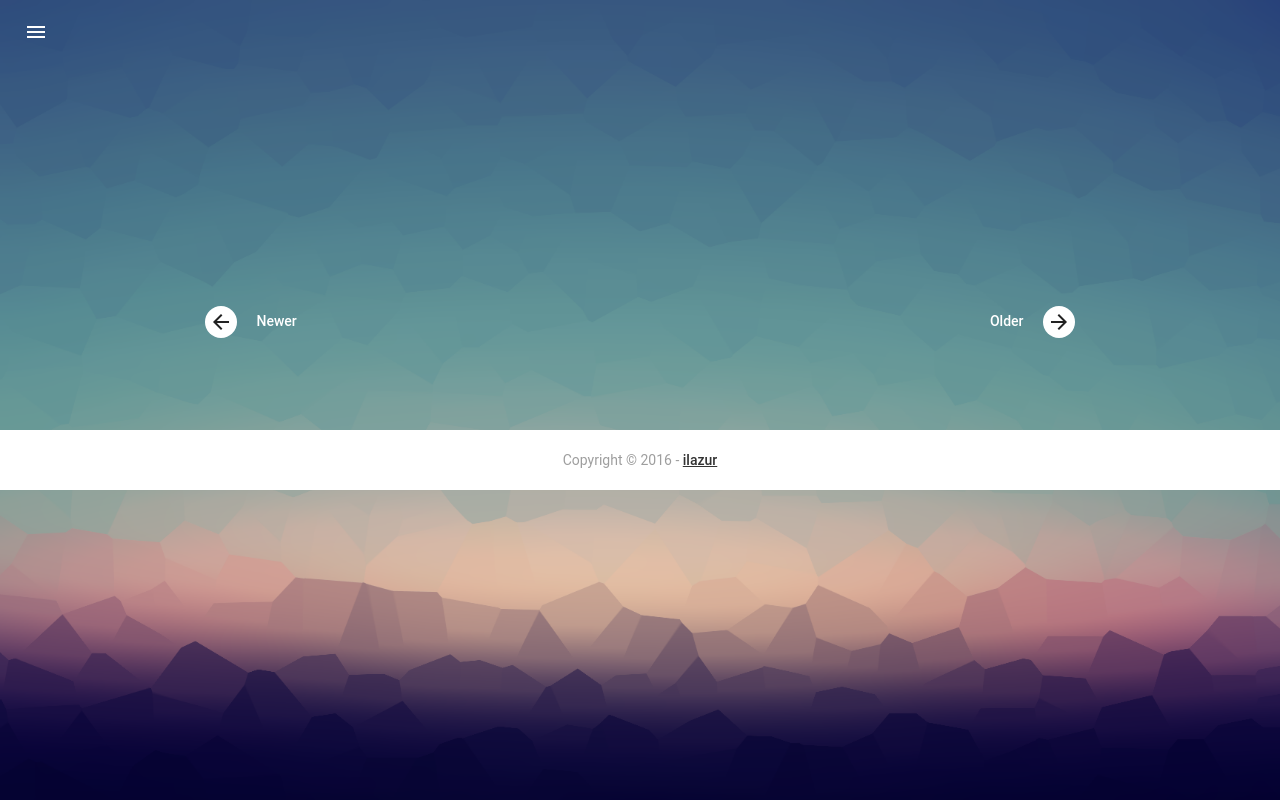
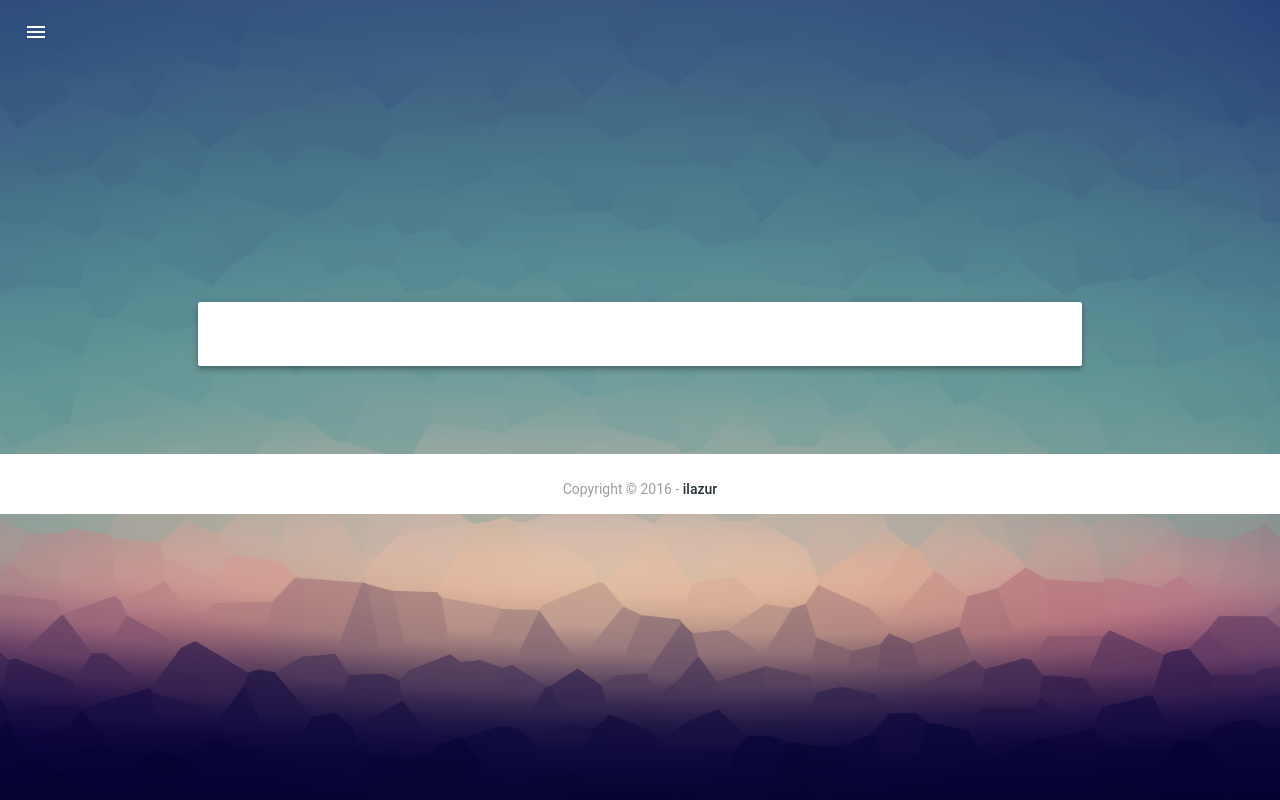
Before and after one commit to Jonwing/Feiton, a Django app: page /articles/archieve?tag=000 in a window 1280 px wide. Run offline with Django 3.2, Linux system fonts and the light colour scheme; tables that the repository leaves empty hold one stand-in row (values such as "Sample post"); parts of the project's set-up code (start-up, migrations or seed data) failed here and were passed over; some libraries are stand-ins or nearby versions.

Commit message:
frontend changed

```diff
--- a/Feiton/Feiton/blog/models.py
+++ b/Feiton/Feiton/blog/models.py
@@ -25,6 +25,7 @@ class Author(models.Model):
 
 class Tag(models.Model):
     name = models.CharField(u"标签", max_length=30, unique=True)
+    code = models.CharField(u'code', max_length=32, unique=True)
     create_time = models.DateTimeField(auto_now_add=True)
 
     class Meta:
@@ -37,6 +38,7 @@ class Tag(models.Model):
 
 class Category(models.Model):
     name = models.CharField(u"分类", max_length=50, unique=True)
+    code = models.CharField(u'code', max_length=32, unique=True)
     create_time = models.DateTimeField(auto_now_add=True)
 
     class Meta:
@@ -57,6 +59,7 @@ class Article(models.Model):
     catagory = models.ForeignKey(Category)
     tags = models.ManyToManyField(Tag)
     content = RichTextUploadingField()
+    shorttext = models.CharField(u'短描述', max_length=256, blank=True)
     slug = models.SlugField(max_length=128, default=u'detail')
 
     class Meta:
--- a/Feiton/Feiton/blog/templates/articles.html
+++ b/Feiton/Feiton/blog/templates/articles.html
@@ -3,45 +3,63 @@
 {% load humanize blog_support %}
 
 {% block content %}
-<div class="blog__posts mdl-grid">
-{% for article in articles %}
-           <div class="mdl-card image-card mdl-cell mdl-cell--12-col">
-             <div class="mdl-color-text--grey-700 mdl-card__supporting-text meta" >
-              <h3 style="font-size: 22px"><a href="{% url "article_detail" article.id article.slug %}">{{ article.caption }}</a></h3>
+<div class="mdl-grid blog__posts">
+{% for obj in articles %}
+  <div class="mdl-cell mdl-cell--12-col mdl-card mdl-shadow--4dp">
+    {% if obj.catagory.code == 'text' %}
+      <div class="mdl-card__title">
+        <h2 class="mdl-card__title-text"><a href="{% url "article_detail" obj.id obj.slug %}"> {{ obj.caption }} </a></h2>
       </div>
-            <hr>
-            <div class="mdl-color-text--grey-600 mdl-card__supporting-text">
+      <div class="mdl-card__supporting-text">
         {% autoescape off %}
-                {{ article.content|abstract }}
+          {{ obj.content|abstract }}
         {% endautoescape %}
       </div>
-            <div class="mdl-card__supporting-text meta mdl-color-text--grey-600">
-               <div class="mdl-layout-spacer"></div>
-              <div>
-                <span style="padding-right: 12px">{{ article.update_time|naturaltime }}</span>
+      <hr class="separate">
+      <div class="mdl-card__actions card-meta">
+      {% for tag in obj.tags.all %}
+        <button class="mdl-button mdl-js-button mdl-js-ripple-effect tag-button"> {{ tag.name }} </button>
+      {% endfor %}
+<!--         <button class="mdl-button mdl-js-button mdl-js-ripple-effect tag-button"> #长文 </button>
+ -->        <!-- <div class="mdl-layout-spacer"></div> -->
+        <p class="action-right"> {{ obj.update_time|naturaltime }} </p>
       </div>
-              <a href="{% url "article_detail" article.id article.slug %}" class="demo-nav__button" title="show more">
-              <button class="mdl-button mdl-js-button mdl-js-ripple-effect mdl-button--icon">
-                <i class="material-icons" role="presentation">arrow_forward</i>
-              </button>
+    {% elif obj.catagory.code == 'mtext' %}
+      <div class="mdl-card__title">
+        <h4 class="quote">
+          <a href="{% url "article_detail" obj.id obj.slug %}">
+            {% autoescape off %}
+              {{ obj.content|abstract }}
+            {% endautoescape %}
           </a>
+        </h4>
       </div>
+      <hr class="separate">
+      <div class="mdl-card__actions card-meta">
+        {% for tag in obj.tags.all %}
+          <button class="mdl-button mdl-js-button mdl-js-ripple-effect tag-button"> {{ tag.name }} </button>
+        {% endfor %}
+        <p class="action-right"> {{ obj.update_time|naturaltime }} </p>
+      </div>
+    {% elif obj.catagory.code == 'img' %}
+      <div class="mdl-card__media">
+        {% autoescape off %}
+          {{ obj.content|remove_p}}
+        {% endautoescape %}
+      </div>
+      <div class="mdl-card__supporting-text">
+        {{ obj.shorttext }}
+      </div>
+      <div class="mdl-card__actions card-meta">
+        {% for tag in obj.tags.all %}
+          <button class="mdl-button mdl-js-button mdl-js-ripple-effect tag-button"> {{ tag.name }} </button>
+        {% endfor %}
+<!--         <button class="mdl-button mdl-js-button mdl-js-ripple-effect tag-button"> #图片 </button> -->
+        <p class="action-right"> {{ obj.update_time|naturaltime }} </p>
+      </div>
+    {% endif %}
   </div>
 {% endfor %}
-          <nav class="demo-nav mdl-color-text--grey-50 mdl-cell mdl-cell--12-col">
-            <a {% if articles.has_previous %}href="?page={{ articles.previous_page_number }}"{% endif %} class="demo-nav__button">
-              <button class="mdl-button mdl-js-button mdl-js-ripple-effect mdl-button--icon mdl-color--white mdl-color-text--grey-900" role="presentation"{% if not articles.has_previous %}disabled{% endif %}>
-                <i class="material-icons">arrow_back</i>
-              </button>
-              Newer
-            </a>
-            <div class="section-spacer"></div>
-            <a {% if articles.has_next %}href="?page={{ articles.next_page_number }}"{% endif %} class="demo-nav__button">
-              Older
-              <button class="mdl-button mdl-js-button mdl-js-ripple-effect mdl-button--icon mdl-color--white mdl-color-text--grey-900" role="presentation" {% if not articles.has_next %}disabled{% endif %} >
-                <i class="material-icons">arrow_forward</i>
-              </button>
-            </a>
-          </nav>
 </div>
+
 {% endblock content %}
--- a/Feiton/Feiton/blog/views.py
+++ b/Feiton/Feiton/blog/views.py
@@ -29,11 +29,15 @@ def render_with_common_context(template_name, dct=None, context_instance=None):
 
 
 def index(request):
-    specified_post = Topset.objects.first().topset
+    '''
+    index page, a timeline
+    '''
+    # specified_post = Topset.objects.first().topset
+    timeline = Article.objects.all()
 
     return render_with_common_context(
         "index.html",
-        {"article": specified_post},
+        {"objects": timeline},
         context_instance=RequestContext(request))
 
 
@@ -58,15 +62,15 @@ def article_detail(request, id, slug):
         article=article,
         defaults={
             "visits": (article.statistic and article.statistic.visits+1 or 1)}
-        )[0]
+    )[0]
     return render_with_common_context(
         "article_detail.html",
         {
             "article": article,
             "statistic": statistic
-            },
+        },
         context_instance=RequestContext(request)
-        )
+    )
 
 
 def about(request):
@@ -145,7 +149,7 @@ class ArticlesView(ListView):
         if not ctg and not tag:
             return
         # filter_model = Category if ctg else Tag
-        filter_kwarg = {'catagory__name': ctg} if ctg else {'tags__name': tag}
+        filter_kwarg = {'catagory__code': ctg} if ctg else {'tags__code': tag}
         self.queryset = Article.objects.filter(**filter_kwarg)
 
     def archieve(self):
@@ -159,5 +163,5 @@ class ArticlesView(ListView):
         kwargs.update({
             'tags': Tag.objects.all(),
             'ctgs': Category.objects.all()
-            })
+        })
         return super(ArticlesView, self).get_context_data(**kwargs)
--- /dev/null
+++ b/Feiton/static/css/mdl-icon.css
@@ -0,0 +1,23 @@
+/* fallback */
+@font-face {
+  font-family: 'Material Icons';
+  font-style: normal;
+  font-weight: 400;
+  src: local('Material Icons'), local('MaterialIcons-Regular'), url('./fonts/mdl-icons.woff2') format('woff2');
+}
+
+.material-icons {
+  font-family: 'Material Icons';
+  font-weight: normal;
+  font-style: normal;
+  font-size: 24px;
+  line-height: 1;
+  letter-spacing: normal;
+  text-transform: none;
+  display: inline-block;
+  white-space: nowrap;
+  word-wrap: normal;
+  direction: ltr;
+  -webkit-font-feature-settings: 'liga';
+  -webkit-font-smoothing: antialiased;
+}
--- a/Feiton/static/css/mdl-style.css
+++ b/Feiton/static/css/mdl-style.css
@@ -13,7 +13,43 @@ body::before {
 
 body .blog {
   font-family: 'Roboto', 'Helvetica', sans-serif;
-   background: url('images/site-bg.png') center / cover;
+  background: url('images/site-bg.png') center / cover;
+  /*background-color: #37474F;*/
+}
+
+/* Links */
+a {
+    /*color: #1abc9c;*/
+    color: #263238;
+    word-wrap: break-word;
+    text-decoration: none;
+
+    -webkit-transition: color 0.1s ease-in, background 0.1s ease-in;
+    -moz-transition: color 0.1s ease-in, background 0.1s ease-in;
+    -ms-transition: color 0.1s ease-in, background 0.1s ease-in;
+    -o-transition: color 0.1s ease-in, background 0.1s ease-in;
+    transition: color 0.1s ease-in, background 0.1s ease-in;
+}
+
+a:hover{
+  color: #E65100;
+  text-decoration: none;
+}
+
+a:focus {
+    /*color: #7b7b7b;*/
+    color: #E65100;
+    text-decoration: none;
+    outline: 0;
+}
+
+a:before,
+a:after {
+    -webkit-transition: color 0.1s ease-in, background 0.1s ease-in;
+    -moz-transition: color 0.1s ease-in, background 0.1s ease-in;
+    -ms-transition: color 0.1s ease-in, background 0.1s ease-in;
+    -o-transition: color 0.1s ease-in, background 0.1s ease-in;
+    transition: color 0.1s ease-in, background 0.1s ease-in;
 }
 
 .blog .blog__posts {
@@ -34,37 +70,53 @@ body .blog {
   display: flex;
   flex-direction: column;
   align-items: stretch;
-  min-height: 180px;
+  min-height: 64px;
 }
-.blog .mdl-card__title {
+.blog .mdl-card-blogtitle {
   padding: 16px;
   flex-grow: 1;
 }
 .blog .mdl-card__media {
   box-sizing: border-box;
   background-size: cover;
-  padding: 24px;
+  /*padding: 24px;*/
   display: flex;
   flex-grow: 1;
   flex-direction: row;
   align-items: flex-end;
   cursor: pointer;
 }
-.blog .mdl-card__media a,
+/*.blog .mdl-card__media a,
 .blog .mdl-card__title a {
   color: inherit;
 }
+*/
+
+.blog .mdl-card__media img {
+  width: 100%!important;
+}
+
+.blog .mdl-card__title .quote p{
+  font-size: inherit;
+}
+
 .blog .mdl-card__supporting-text {
   width: 100%;
   padding: 16px;
-  min-height: 64px;
+  min-height: 24px;
   align-items: center;
 }
+
+.blog .mdl-card__supporting-text p{
+  word-wrap: break-word;
+  word-break: normal;
+}
+
 .blog .mdl-card__supporting-text strong {
   font-weight: 400;
 }
 .blog .mdl-card__media ~ .mdl-card__supporting-text {
-  min-height: 64px;
+  min-height: 24px;
 }
 .blog .mdl-card__supporting-text:not(:last-child) {
   box-sizing: border-box;
--- a/Feiton/templates/base.html
+++ b/Feiton/templates/base.html
@@ -11,7 +11,7 @@
     <meta name="mobile-web-app-capable" content="yes">
     <link rel="shortcut icon" href="{% static "media/images/favicon.ico" %}">
     {% block title %}
-    <title> iLazur </title>
+    <title> Lazur </title>
     {% endblock title %}
     <!-- highlight.js -->
     <link rel="stylesheet" href="{% static "css/github.css" %}">
@@ -21,7 +21,7 @@
      <link href="{% static "css/mdl-style.css" %}" rel="stylesheet">
 
     <!-- styles for this template -->
-    <link href="{% static "css/main.css" %}" rel="stylesheet">
+    <!-- <link href="{% static "css/main.css" %}" rel="stylesheet"> -->
 
     <!-- HTML5 shim and Respond.js IE8 support of HTML5 elements and media queries -->
     <!--[if lt IE 9]>
@@ -36,7 +36,7 @@
     <div id="wx_share_logo" style="display: none">
       <img src="{% static "media/images/wx_share_ico.png" %}">
     </div>
-    <div class="blog blog--blogpost mdl-layout mdl-js-layout has-drawer is-upgraded">
+    <div class="mdl-layout mdl-js-layout blog blog--blogpost has-drawer is-upgraded">
       {% include 'sidebar.html' %}
         <main class="mdl-layout__content">
           {% block content %}
@@ -51,7 +51,7 @@
     <script src="{% static "js/material.min.js"%}"></script>
     <script src="{% static "js/highlight.pack.js" %}"></script>
     <script>hljs.initHighlightingOnLoad();</script>
-    <link rel="stylesheet" href="https://fonts.googleapis.com/icon?family=Material+Icons">
+    <link rel="stylesheet" href="{% static "css/mdl-icon.css" %}">
     {% block script %}
     {% endblock script %}
   </body>
--- a/Feiton/templates/sidebar.html
+++ b/Feiton/templates/sidebar.html
@@ -1,4 +1,4 @@
-<header class="mdl-layout__header mdl-layout__header--transparent">
+<header class="mdl-layout__header mdl-layout__header--transparent steam-orange">
     <div class="mdl-layout__header-row">
     </div>
   </header>
@@ -12,7 +12,6 @@
     </header>
     <nav class="mdl-navigation">
       <a class="mdl-navigation__link" href="/">首页</a>
-      <a class="mdl-navigation__link" href="{% url "articles" %}">文章</a>
       <a class="mdl-navigation__link" href="{% url "contact_me" %}">私信</a>
       <a class="mdl-navigation__link" href="{% url "about" %}">关于</a>
       <div class="inline-dropdown">
@@ -23,7 +22,7 @@
         </button>
         <ul class="mdl-menu mdl-menu--bottom-right mdl-js-menu mdl-js-ripple-effect" for="tags-right">
         {% for tag in tags %}
-          <a class="mdl-menu__item" href="{% url "archieve" %}?tag={{ tag.name }}">{{ tag.name }}</a>
+          <a class="mdl-menu__item" href="{% url "archieve" %}?tag={{ tag.code }}">{{ tag.name }}</a>
         {% endfor %}
         </ul>
       </div>
@@ -35,7 +34,7 @@
         </button>
         <ul class="mdl-menu mdl-menu--bottom-right mdl-js-menu mdl-js-ripple-effect" for="ctg-right">
         {% for ctg in ctgs %}
-          <a class="mdl-menu__item" href="{% url "archieve" %}?ctg={{ ctg.name }}">{{ ctg.name }}</a>
+          <a class="mdl-menu__item" href="{% url "archieve" %}?ctg={{ ctg.code }}">{{ ctg.name }}</a>
         {% endfor %}
         </ul>
       </div>
```
Also changed, not shown: other parts of Feiton/static/css/mdl-style.css (+34 -2 lines), Feiton/Feiton/blog/templates/article_detail.html (+11 -5 lines), Feiton/Feiton/blog/templates/index.html (+61 -31 lines), Feiton/Feiton/blog/templatetags/blog_support.py (+11 -0 lines), Feiton/static/css/fonts/Material-Design-Iconic-Font.woff (added), Feiton/static/css/fonts/Material-Design-Iconic-Font.woff2 (added), Feiton/static/css/fonts/mdl-icons.woff2 (added). Lines whose indentation alone changed are shown as unchanged.
